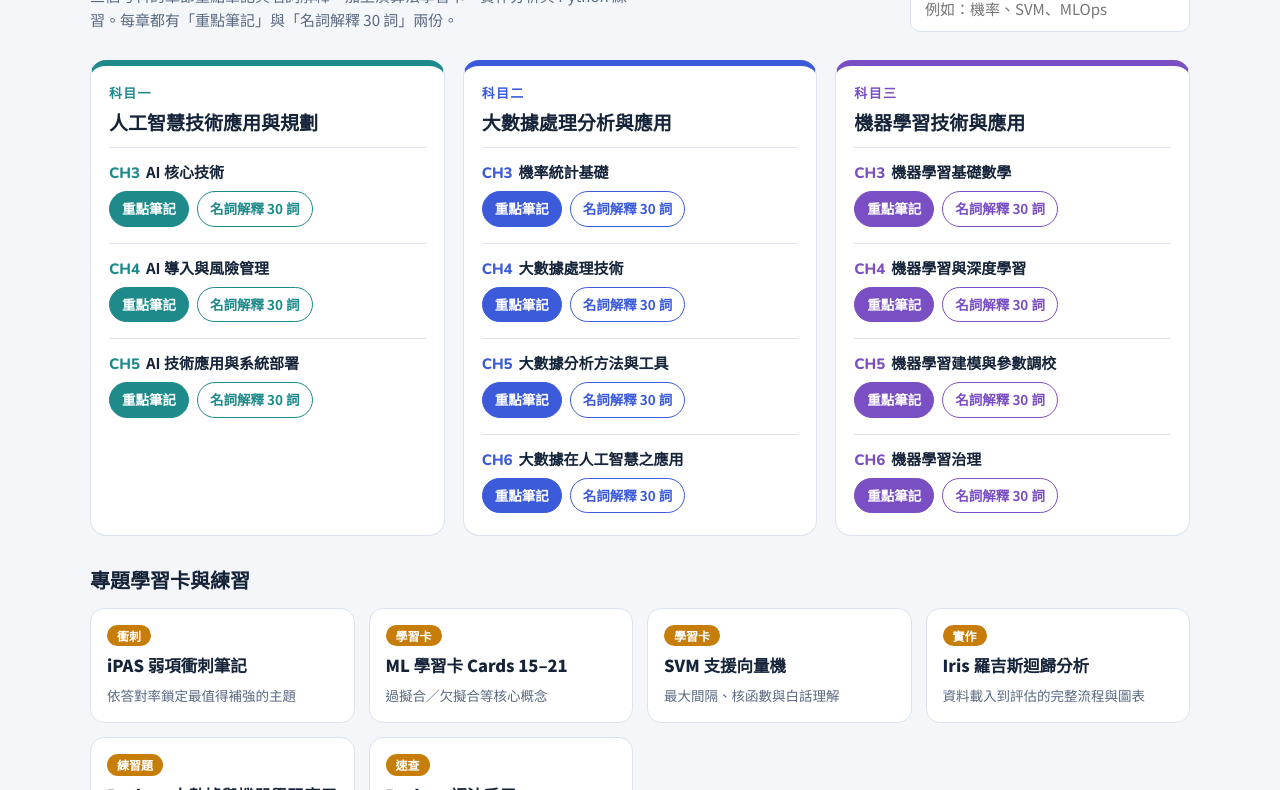
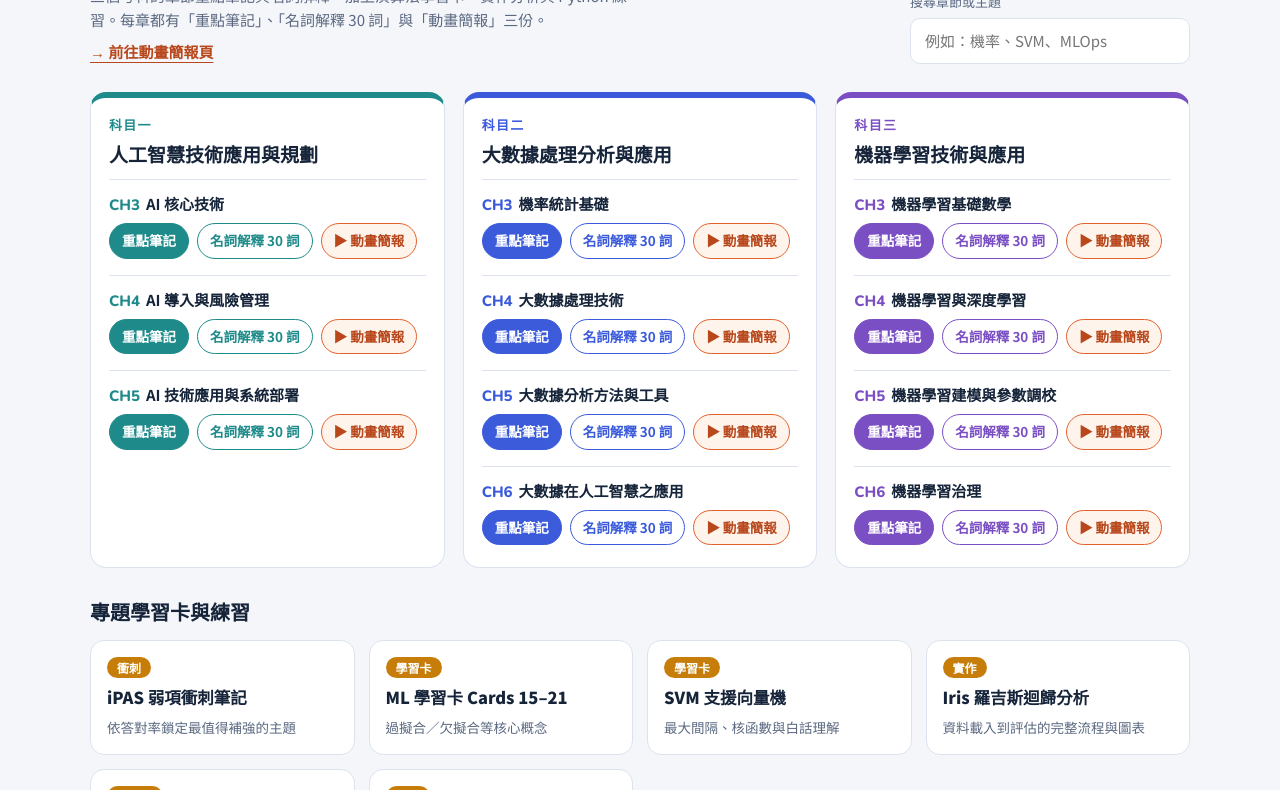
Before and after one commit to Gina-duckweed/ipas-notes, a plain HTML site: page ipas-site/index.html in a window 1280 px wide. Shown: the part 125-915 px from the top of the page. Drawn offline with nearby package versions, Linux system fonts and the light colour scheme.

Commit message:
筆記首頁加入動畫簡報連結

```diff
--- a/ipas-site/index.html
+++ b/ipas-site/index.html
@@ -52,7 +52,7 @@ a.card .t{font-weight:900;font-size:16.5px}
 a.card .d{color:var(--muted);font-size:13.5px}
 .none{color:var(--muted)}
 footer{color:var(--muted);font-size:13px;border-top:1px solid var(--line);padding-top:14px}
-</style>
+.btn.play{background:#FFF4EC;border-color:#E2622D;color:#B8481C}.go-slides{display:inline-block;margin-top:8px;font-weight:800;color:#B8481C;text-decoration:underline;text-underline-offset:4px}</style>
 </head>
 <body>
 <div class="wrap">
@@ -60,7 +60,7 @@ footer{color:var(--muted);font-size:13px;border-top:1px solid var(--line);paddin
     <div>
       <div class="eyebrow">iPAS · AI 應用規劃師 · 中級</div>
       <h1>iPAS 中級筆記庫</h1>
-      <p class="sub">三個考科的章節重點筆記與名詞解釋，加上演算法學習卡、實作分析與 Python 練習。每章都有「重點筆記」與「名詞解釋 30 詞」兩份。</p>
+      <p class="sub">三個考科的章節重點筆記與名詞解釋，加上演算法學習卡、實作分析與 Python 練習。每章都有「重點筆記」、「名詞解釋 30 詞」與「動畫簡報」三份。<br><a class="go-slides" href="../slides/ipas-slides/">→ 前往動畫簡報頁</a></p>
     </div>
     <div class="search">
       <label for="q">搜尋章節或主題</label>
@@ -95,7 +95,7 @@ const EXTRA=[
 const N="零一二三四五六七";
 const grid=document.getElementById("grid"), extras=document.getElementById("extras");
 grid.innerHTML=SUBJ.map(s=>`<article class="subj" style="--c:var(${s.c})"><h2>${s.no}</h2><h3>${s.name}</h3>${
-  s.ch.map(([n,t,d])=>`<div class="ch" data-s="${s.no} ${s.name} 第${N[n]}章 ${t} ${d}"><div class="name"><b>CH${n}</b>${t}</div><div class="links"><a class="btn solid" href="${s.id}-ch${n}-notes.html">重點筆記</a><a class="btn" href="${s.id}-ch${n}-terms.html">名詞解釋 30 詞</a></div></div>`).join("")}</article>`).join("");
+  s.ch.map(([n,t,d])=>`<div class="ch" data-s="${s.no} ${s.name} 第${N[n]}章 ${t} ${d}"><div class="name"><b>CH${n}</b>${t}</div><div class="links"><a class="btn solid" href="${s.id}-ch${n}-notes.html">重點筆記</a><a class="btn" href="${s.id}-ch${n}-terms.html">名詞解釋 30 詞</a><a class="btn play" href="../slides/ipas-slides/${s.id}-ch${n}.html">▶ 動畫簡報</a></div></div>`).join("")}</article>`).join("");
 extras.innerHTML=EXTRA.map(([f,k,t,d])=>`<a class="card" href="${f}.html" data-s="${k} ${t} ${d}"><span class="k">${k}</span><span class="t">${t}</span><span class="d">${d}</span></a>`).join("");
 document.getElementById("q").addEventListener("input",e=>{
   const q=e.target.value.trim().toLowerCase(); let any=false;
```
